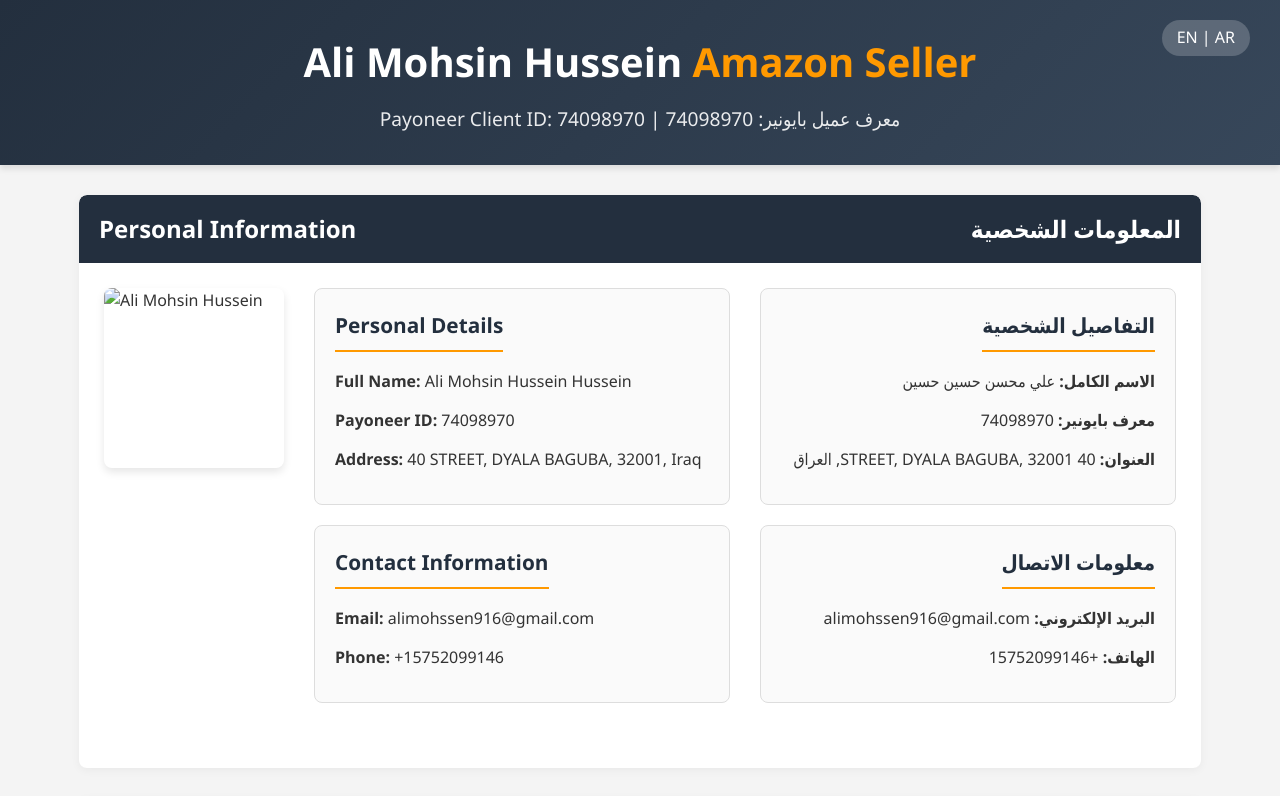
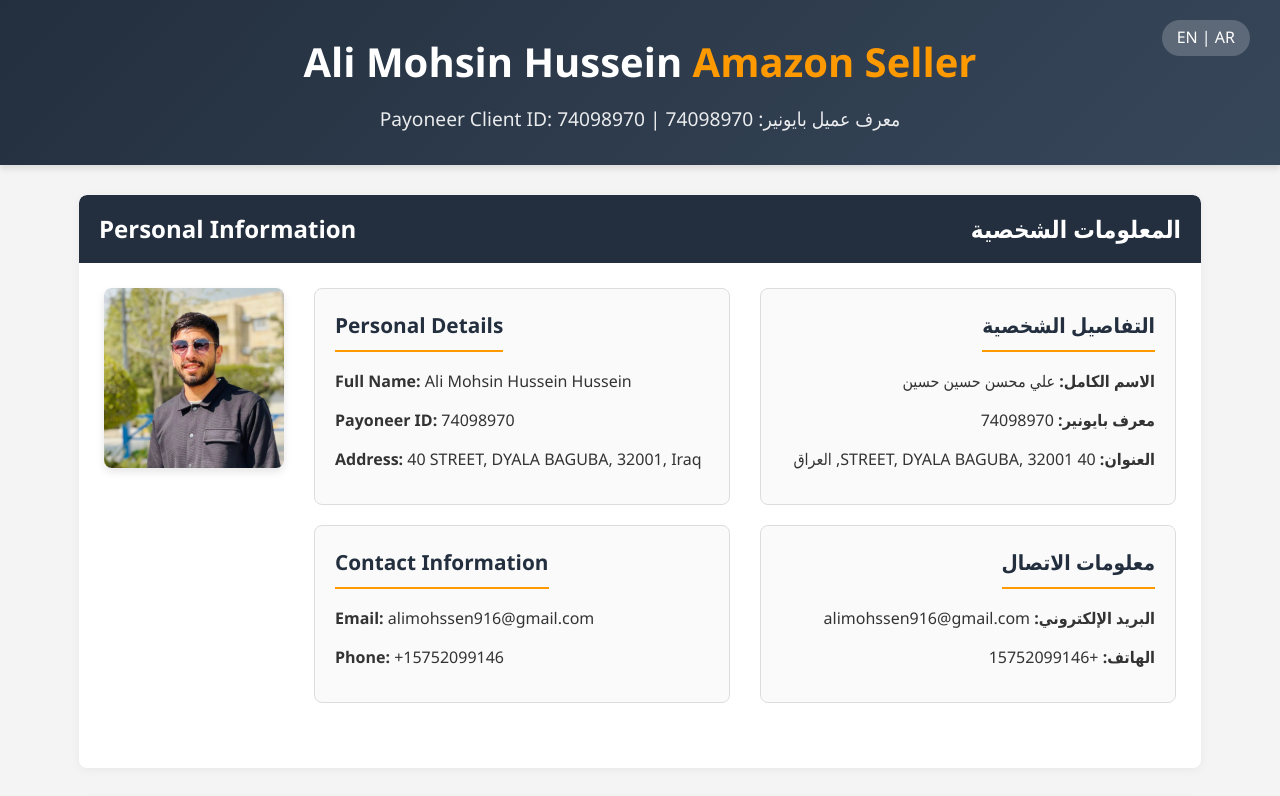
Before and after one commit to omarroot12/Ali, a plain HTML site: page index.html in a window 1280 px wide. Shown: the top 796 px of the page. Drawn offline with Linux system fonts and the light colour scheme.

Commit message:
Update index.html

```diff
--- a/index.html
+++ b/index.html
@@ -281,7 +281,7 @@
             </div>
             <div class="section-content">
                 <div class="profile-section">
-                    <img class="profile-image" src="/api/placeholder/180/180" alt="Ali Mohsin Hussein">
+                    <img class="profile-image" src="https://github.com/omarroot12/Ali/blob/main/photo_2025-04-07%2020.19.09.jpeg?raw=true" alt="Ali Mohsin Hussein">
                     <div class="profile-details">
                         <div class="bilingual">
                             <!-- English Information -->
```
